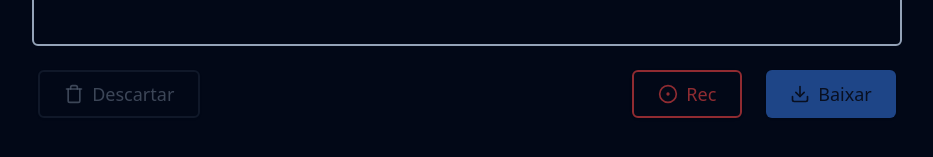
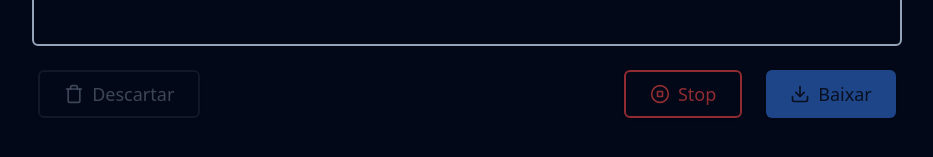
Before and after one commit to GgvGomes/stream_video, a React (Vite) app: page / in a window 1280 px wide. Both pictures are taken after a click on the button "Rec". Shown: the part 615-772 px from the top of the page, without its empty margins (173-1106 px from the left). Built offline with nearby package versions, Linux system fonts and the light colour scheme.

Commit message:
adicionando o estado de rec

```diff
--- a/src/App.tsx
+++ b/src/App.tsx
@@ -1,4 +1,4 @@
-import { Download, CircleDot, Trash } from "lucide-react";
+import { Download, CircleDot, Trash, StopCircleIcon } from "lucide-react";
 import { useState } from "react";
 
 function App() {
@@ -32,8 +32,17 @@ function App() {
 
           <button
             className="ml-auto text-red-500/60 border-red-500/60 px-6 h-12 text-lg inline-flex items-center justify-center rounded-md font-medium transition-colors focus-visible:outline-none focus-visible:ring-1 focus-visible:ring-ring disabled:pointer-events-none disabled:opacity-50 border-2 shadow
-          hover:bg-red-500/80 hover:text-zinc-300">
-            <CircleDot size={20} className="mr-2" /> Rec
+          hover:bg-red-500/80 hover:text-zinc-300"
+            onClick={() => setIsRec((old) => !old)}>
+            {isRec ? (
+              <>
+                <StopCircleIcon size={20} className="mr-2" /> Stop
+              </>
+            ) : (
+              <>
+                <CircleDot size={20} className="mr-2" /> Rec
+              </>
+            )}
           </button>
           <button
             disabled={true}
```
